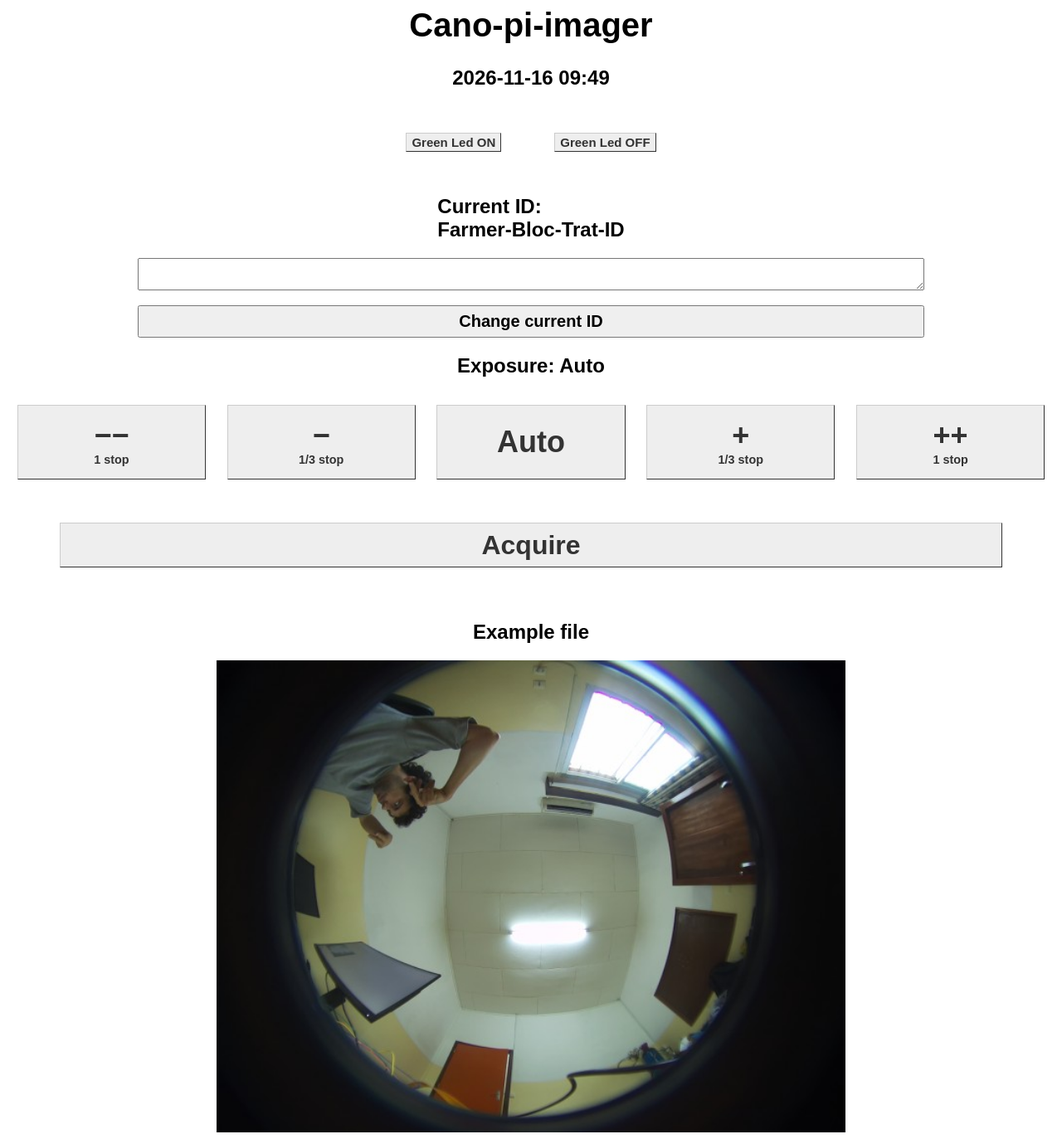
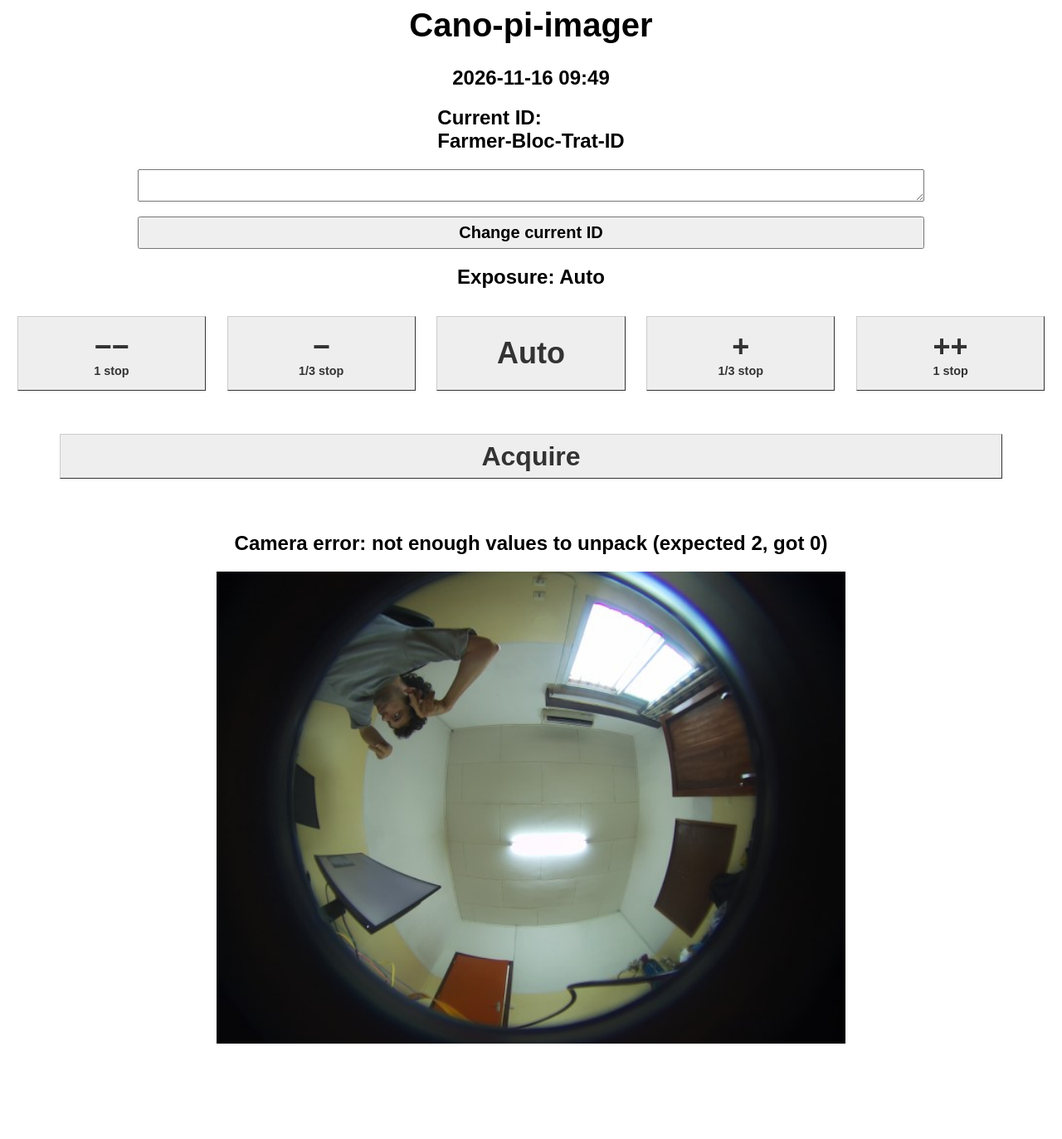
Before and after one commit to ivancornut/Cano-pi-imager, a Flask app: page / in a window 1280 px wide. Shown: the whole page at 83% size. After the commit the page ends 1258 px from the top, so only its background shows below. Run offline with Flask 3, Linux system fonts and the light colour scheme.

Commit message:
Removed led functionnality

```diff
--- a/app.py
+++ b/app.py
@@ -7,8 +7,7 @@ import re
 import threading
 import time
 
-green_led = LED(27)
-red_led = LED(22)
+red_led = LED(22) # lit while a picture is being acquired
 
 picam2 = Picamera2()
 
@@ -146,26 +145,18 @@ def index():
 
 	return render_template('index.html', **templateData)
 
-@app.route('/<deviceName>/<action>')
-def action(deviceName, action):
-	if deviceName == 'Green-led':
-		led = green_led
-		if action == 'on':
-			led.on()
-		elif action == 'off':
-			led.off()
-	if deviceName == 'Camera':
-		if action == 'take':
-			def take():
-				red_led.on() # turn on red led
-				try:
-					dt = time.strftime("%d-%m-%y_%H-%M-%S") # get current RPi time
-					path = os.path.join(PICTURES_DIR, "hemisph_" + status['Current_data_id'] + "_" + dt + ".jpeg")
-					capture(save_path=path) # full resolution file + previews from the same frame
-					pic['picture_string'] = "Acquired picture at: " + dt
-				finally:
-					red_led.off() # turn off red led
-			run_camera(take)
+@app.route('/Camera/take')
+def take_picture():
+	def take():
+		red_led.on() # turn on red led while acquiring
+		try:
+			dt = time.strftime("%d-%m-%y_%H-%M-%S") # get current RPi time
+			path = os.path.join(PICTURES_DIR, "hemisph_" + status['Current_data_id'] + "_" + dt + ".jpeg")
+			capture(save_path=path) # full resolution file + previews from the same frame
+			pic['picture_string'] = "Acquired picture at: " + dt
+		finally:
+			red_led.off() # turn off red led
+	run_camera(take)
 	return redirect('/') # go back to main page
 
 def set_exposure_steps(steps):
--- a/static/index.css
+++ b/static/index.css
@@ -21,19 +21,6 @@ div{
   display: flex;
   justify-content: center;
   align-items: center;
-}
-
-.button {
-  font: bold 15px Arial;
-  text-decoration: none;
-  background-color: #EEEEEE;
-  color: #333333;
-  padding: 2px 6px 2px 6px;
-  border-top: 1px solid #CCCCCC;
-  border-right: 1px solid #333333;
-  border-bottom: 1px solid #333333;
-  border-left: 1px solid #CCCCCC;
-  margin: 2.5vw;
 }
 
 .take_button {
--- a/templates/index.html
+++ b/templates/index.html
@@ -7,11 +7,6 @@
 	<body>
 		<h1> Cano-pi-imager </h1>
 		<h2> {{ time }} </h2>
-
-		<div>
-			<a href="/Green-led/on" class="button">Green Led ON</a>
-			<a href="/Green-led/off"class="button">Green Led OFF</a>
-		</div>
 
 		<h2>
 			Current ID:
```
